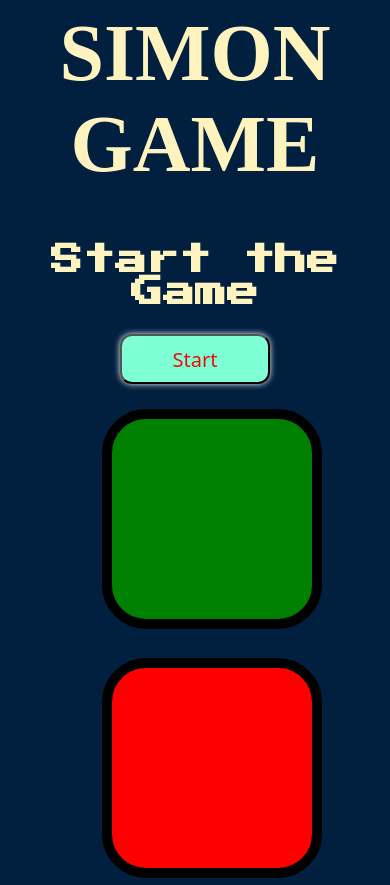
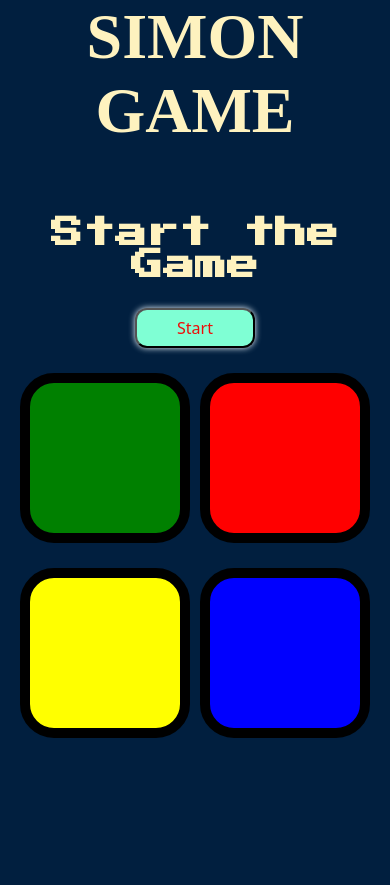
Before and after one commit to MUPPIDISRUJANKUMAR/BTGames, a plain HTML site: page SimonGame/index.html in a window 390 px wide. Shown: the top 885 px of the page. After the commit the page ends 844 px from the top, so only its background shows below. Drawn offline with nearby package versions, Linux system fonts and the light colour scheme; a web font is replaced by a local one.

Commit message:
Made Simon Game responsive

```diff
--- a/SimonGame/styles.css
+++ b/SimonGame/styles.css
@@ -14,6 +14,14 @@
 body {
   text-align: center;
   background-color: #011f3f;
+  width: 100%;
+  height: 100%;
+  margin: 0;
+  padding: 0;
+  display: flex;
+  flex-direction: column;
+  justify-content: center;
+  align-items: center;
 }
 
 #title {
@@ -38,16 +46,27 @@ body {
 }
 
 .container {
-  display: block;
-  width: 50%;
+  display: flex;
+  flex-direction: column;
+  align-items: center;
+  width: 100%;
+  max-width: 400px;
   margin: auto;
+}
+.row {
+  display: flex;
+  justify-content: center;
+  gap: 10px;
+  width: 100%;
 }
 
 .btn {
   margin-top: 25px;
   display: inline-block;
-  height: 200px;
-  width: 200px;
+  width: 45vw; /* Make buttons scale dynamically */
+  height: 45vw;
+  max-width: 150px; /* Limit max size */
+  max-height: 150px;
   border: 10px solid black;
   border-radius: 20%;
 }
@@ -77,3 +96,17 @@ body {
   box-shadow: 0 0 20px white;
   background-color: grey;
 }
+
+@media (max-width: 600px) {
+  #title {
+    font-size: 4rem;
+  }
+  #level-title {
+    font-size: 2rem;
+  }
+  .st-btn {
+    width: 120px;
+    height: 40px;
+    font-size: 16px;
+  }
+}
```
Also changed, not shown: SimonGame/index.html (+1 -0 lines).
